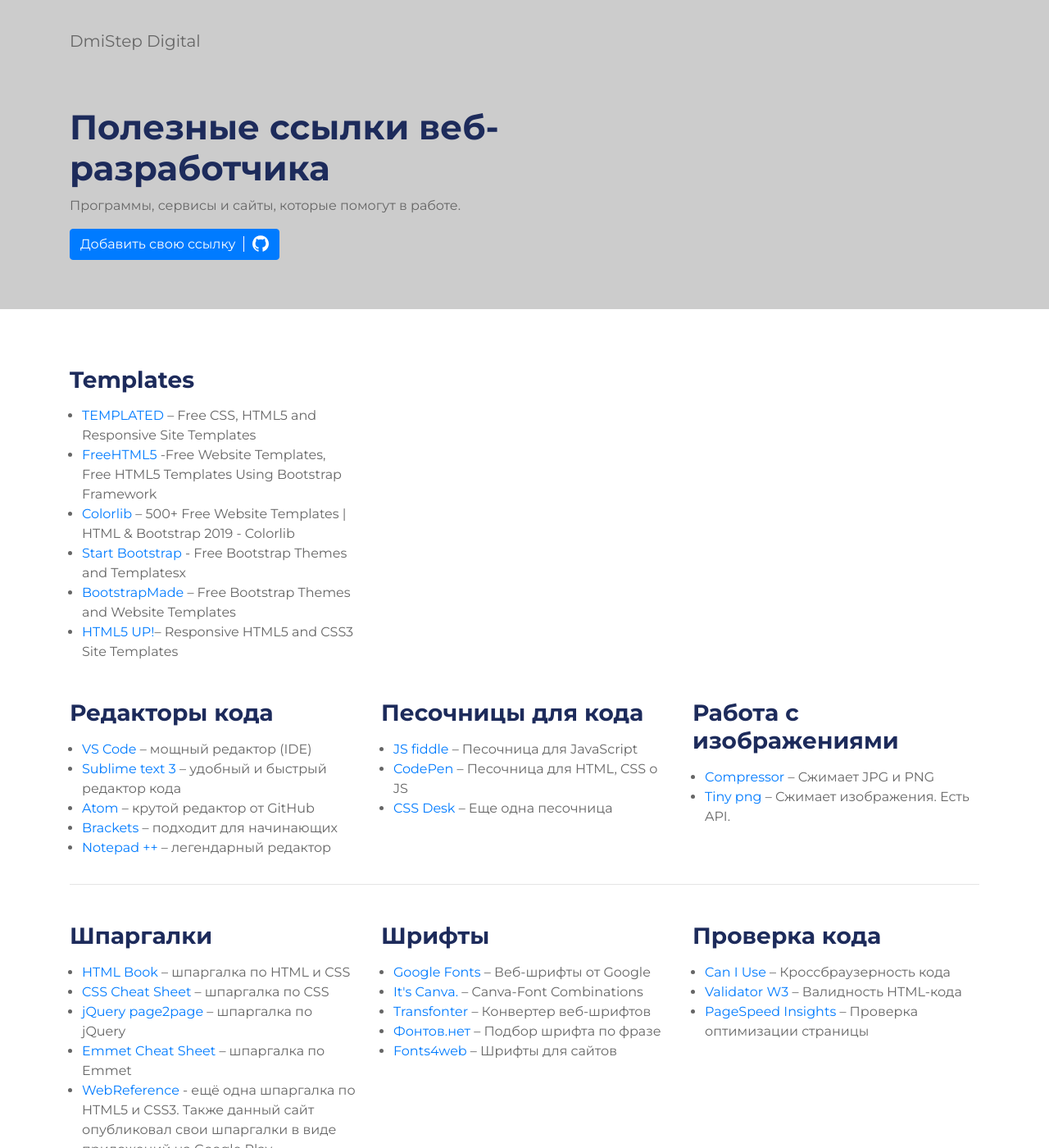
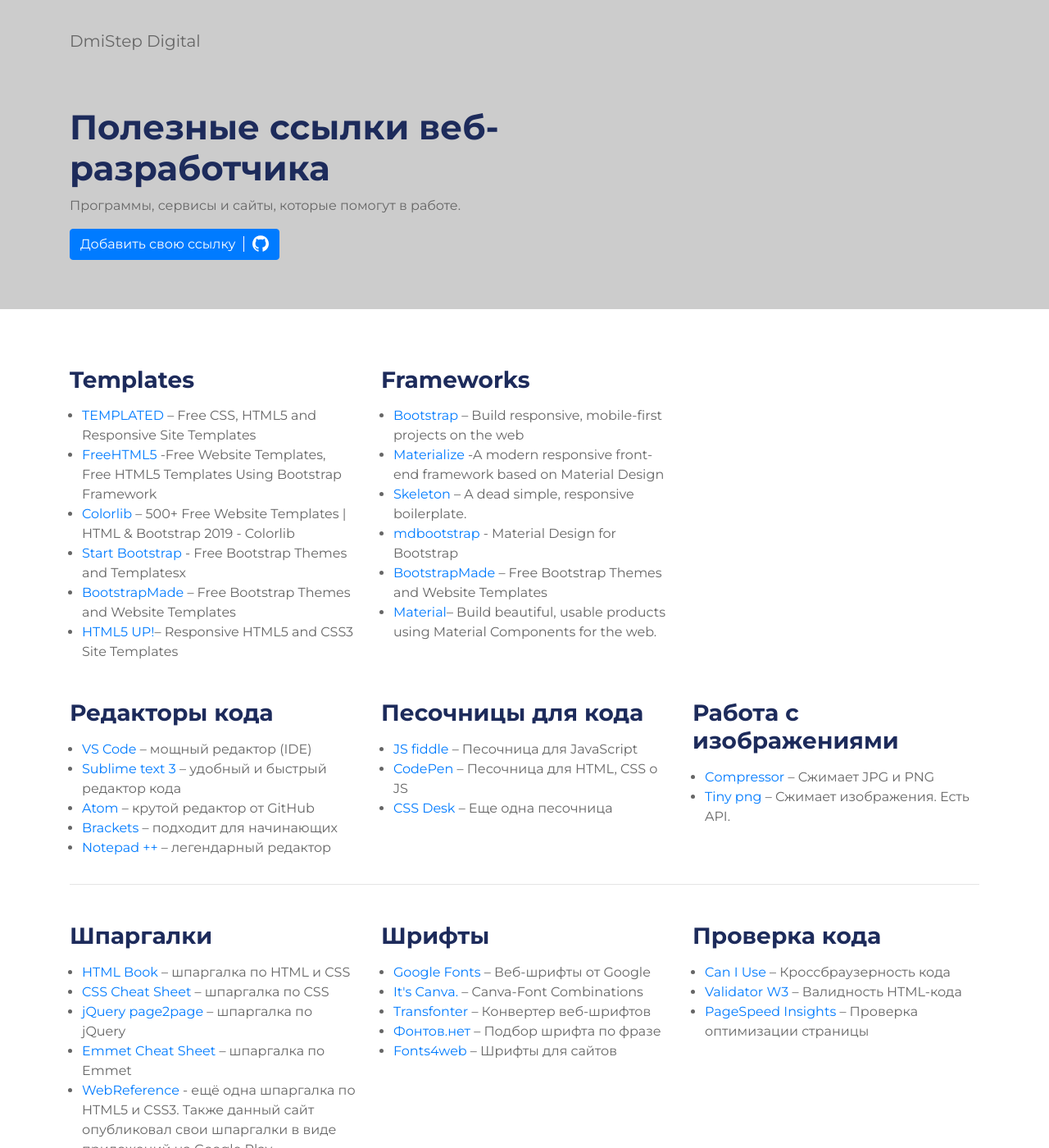
Before and after one commit to Dmistep/dmistep.github.io, a Jekyll site: the page mylink/index.html, which Jekyll copies as it is, in a window 1280 px wide and 1400 px high. Shown: the whole window at 82% size. Built offline with Jekyll 4.4.1, drawn with Linux system fonts in a browser that asks for light colours; some of the changed text lies outside the part shown.

Commit message:
for link

```diff
--- a/mylink/index.html
+++ b/mylink/index.html
@@ -65,6 +65,18 @@
 							Themes and Website Templates </li>
 						<li><a target="_blank" href="https://html5up.net/">HTML5 UP!</a>– Responsive HTML5 and CSS3 Site
 							Templates</li>
+					</ul>
+				</div>
+				<div class="col-md-4">
+					<h3 class="section-title">Frameworks</h3>
+					<ul class="unstyled-list">
+						<li><a target="_blank" href="https://getbootstrap.com/">Bootstrap</a> – Build responsive, mobile-first projects on the web</li>
+						<li><a target="_blank" href="https://materializecss.com/">Materialize</a> -A modern responsive front-end framework based on Material Design</li>
+						<li><a target="_blank" href="http://getskeleton.com/#examples">Skeleton</a> – A dead simple, responsive boilerplate.</li>
+						<li><a target="_blank" href="https://mdbootstrap.com/">mdbootstrap</a> - Material Design for Bootstrap</li>
+						<li><a target="_blank" href="https://bootstrapmade.com/">BootstrapMade </a>– Free Bootstrap
+							Themes and Website Templates </li>
+						<li><a target="_blank" href="https://material.io/develop/web/">Material</a>– Build beautiful, usable products using Material Components for the web.</li>
 					</ul>
 				</div>
 			</div>
@@ -184,6 +196,7 @@
 						<li><a target="_blank" href="http://fontawesome.com/">Font Awesome</a> – иконочный шрифт + SVG
 						</li>
 						<li><a target="_blank" href="https://utf8-icons.com/">UTF-8 Icons</a> – иконки на utf-8</li>
+						<li><a target="_blank" href="https://www.freepik.com/">freepik</a>-Find Free Vectors, Stock Photos, PSD and Icons</li>
 					</ul>
 				</div>
 				<!-- /.col-lg-4 -->
```
